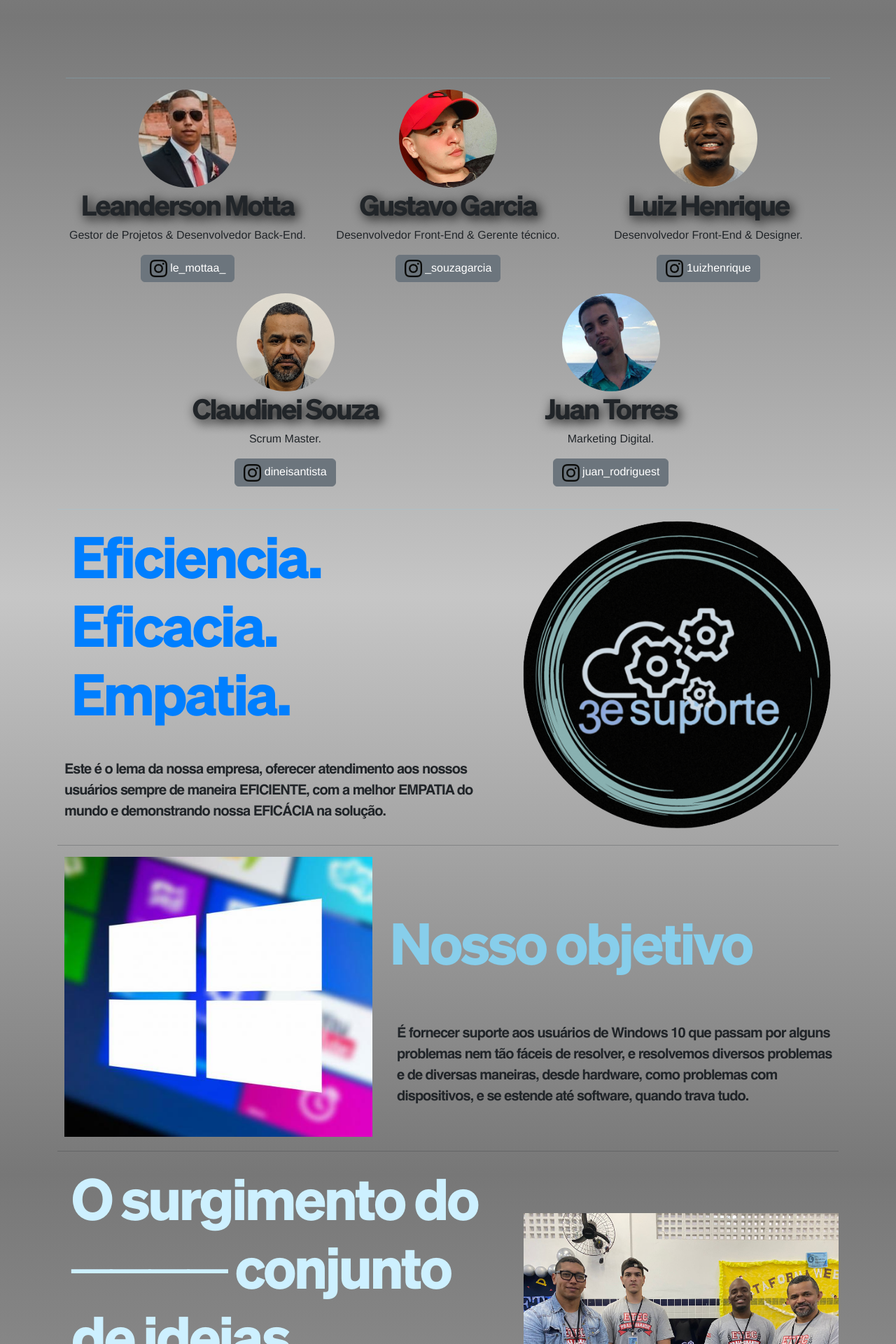
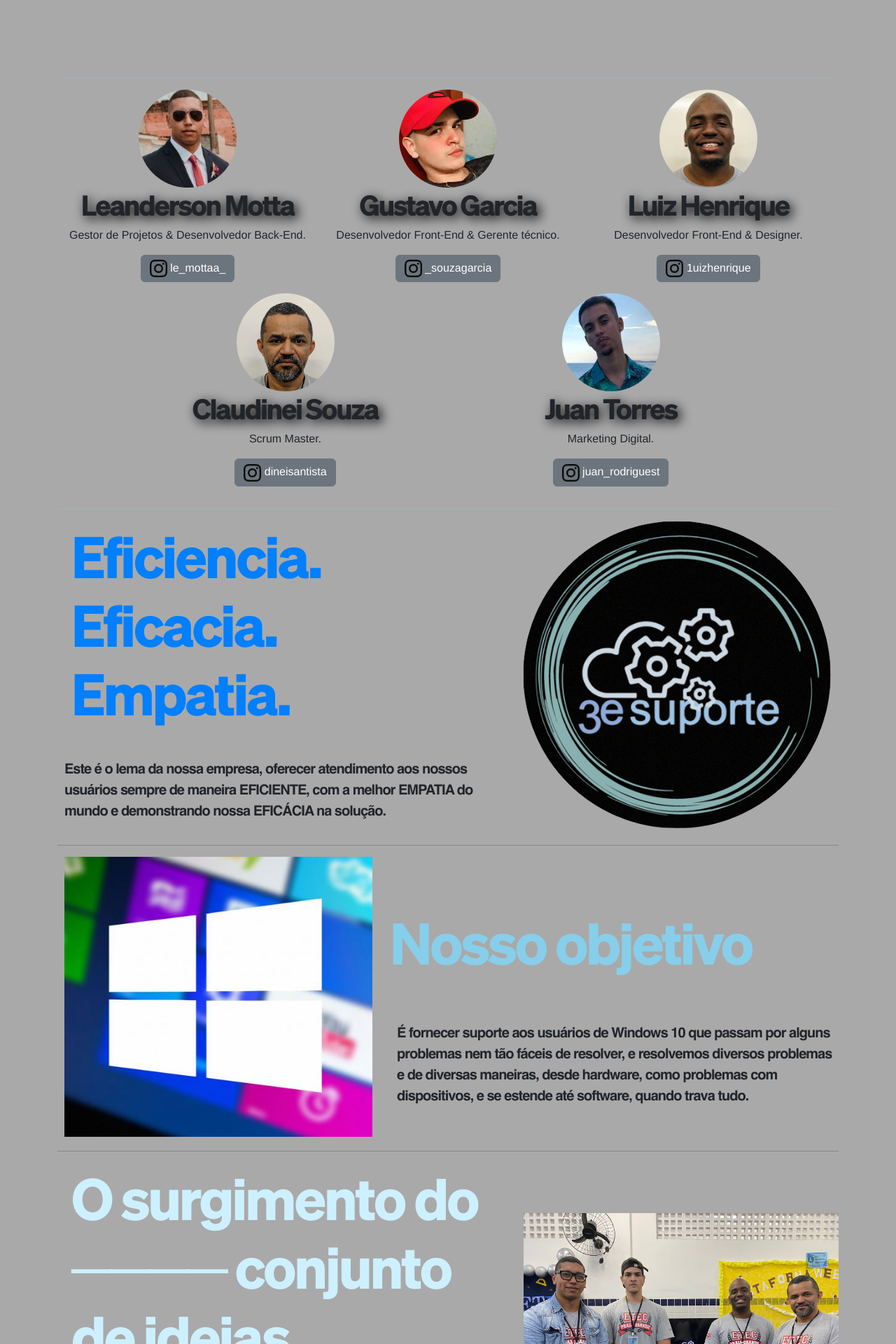
Before and after one commit to blvckn01r/3ESuporte, a PHP site: page /index3E1.html in a window 1280 px wide. Shown: the part 801-2721 px from the top of the page at 70% size. Run offline with PHP 8.4, Linux system fonts and the light colour scheme; some libraries are stand-ins or nearby versions.

Commit message:
Update style3E.css

```diff
--- a/style3E.css
+++ b/style3E.css
@@ -1,6 +1,6 @@
 body{
 	background-color: #A9A9A9;
-	background:  linear-gradient(#ABABAB, #777777, #c6c6c6, #777777, #ABABAB);
+	background:  linear-gradient(#000000, #000000, #474A51 #c6c6c6, #777777, #ABABAB);
 }
 .icon{
 	width: 70px;
```
